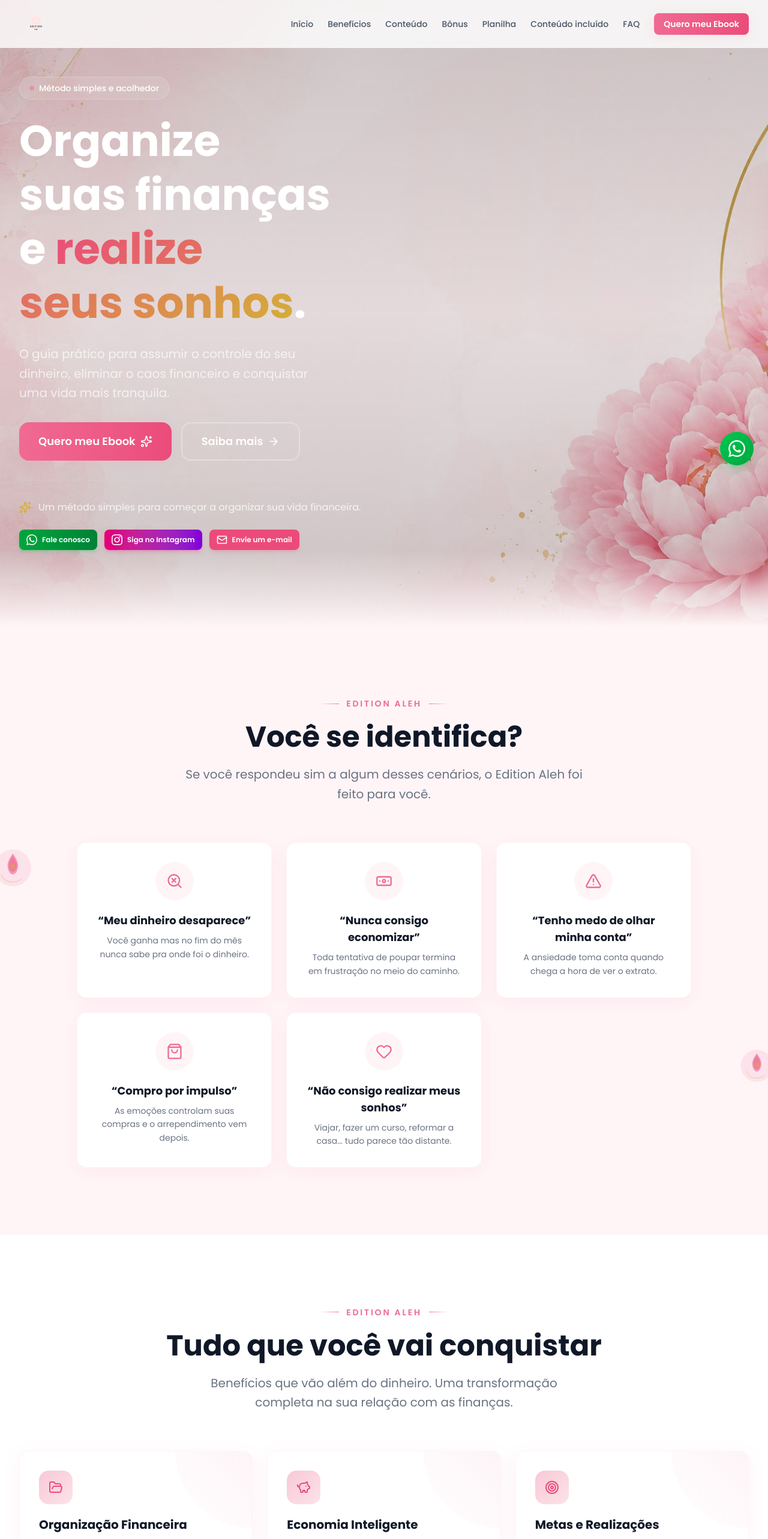
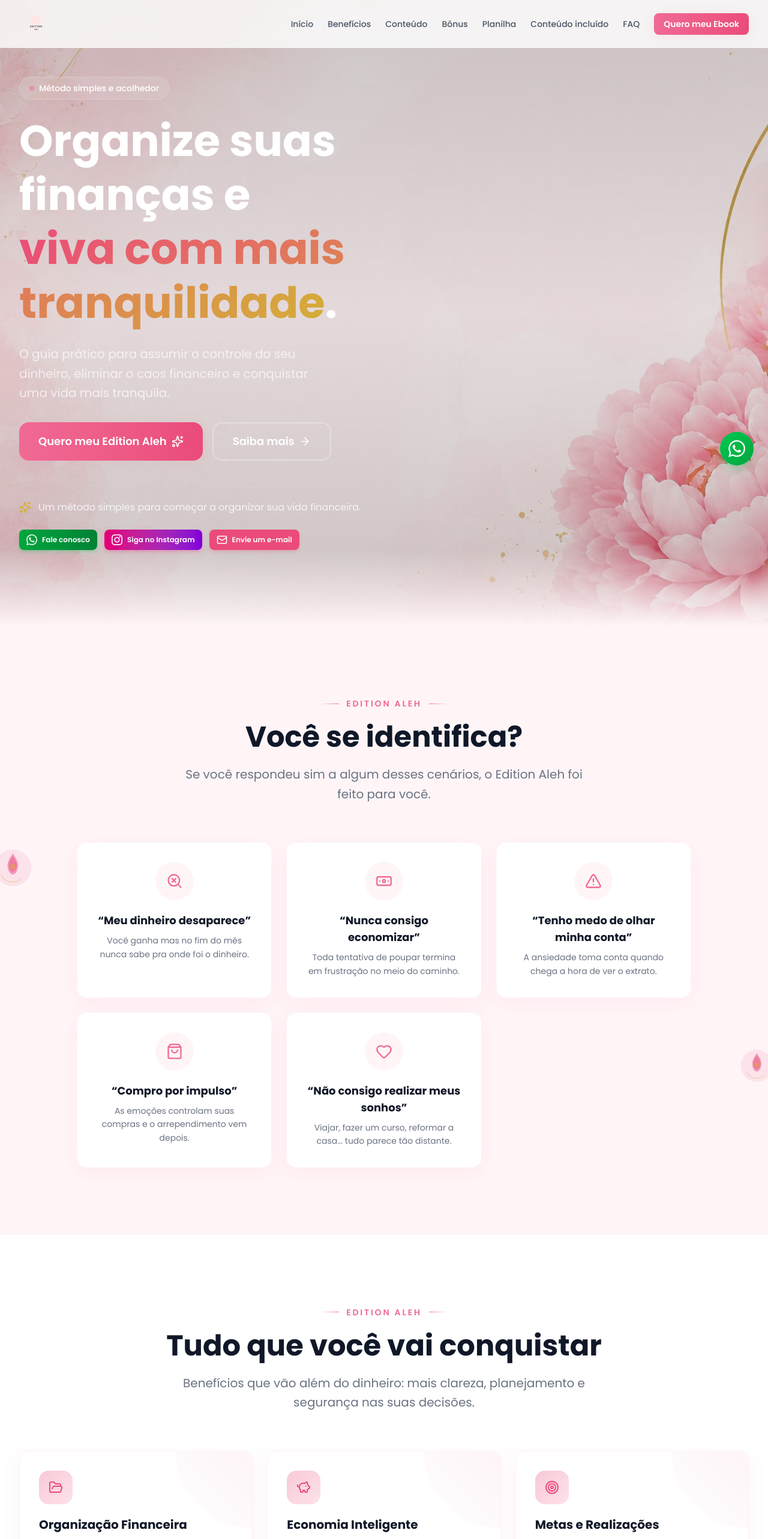
Before and after one commit to willsx69/ALEH_EDITION, a Next.js app: page / in a window 1280 px wide. Shown: the top 2566 px of the page at 60% size. Built offline with nearby package versions, Linux system fonts and the light colour scheme.

Commit message:
Tone down exaggerated claims, clarify R,99 offer and CTA texts

```diff
--- a/src/components/cards/PricingCard.tsx
+++ b/src/components/cards/PricingCard.tsx
@@ -35,10 +35,12 @@ export function PricingCard({ plan }: PricingCardProps) {
           {plan.originalPrice && (
             <p className="text-gray-400 line-through text-lg mb-1">{plan.originalPrice}</p>
           )}
+          <p className="text-gray-400 text-sm mb-1">Por apenas</p>
           <p className="text-3xl sm:text-5xl font-bold text-gray-900">{plan.price}</p>
           <p className="text-gray-400 text-sm mt-2">Pagamento único - acesso vitalício</p>
         </div>
 
+        <p className="text-gray-900 font-semibold mb-4">Você recebe:</p>
         <ul className="space-y-4 mb-8">
           {plan.features.map((feature) => (
             <li key={feature} className="flex items-start gap-3">
@@ -58,7 +60,7 @@ export function PricingCard({ plan }: PricingCardProps) {
           iconPosition="left"
           href={PURCHASE_LINK}
         >
-          Quero meu Ebook
+          Quero meu Edition Aleh
         </Button>
 
           <div className="flex items-center justify-center gap-2 mt-4">
--- a/src/components/sections/BeforeAfter.tsx
+++ b/src/components/sections/BeforeAfter.tsx
@@ -11,7 +11,7 @@ export function BeforeAfterSection() {
       <div className="max-w-7xl mx-auto px-4 sm:px-6 lg:px-8">
         <SectionTitle
           title="Antes e Depois"
-          subtitle="A transformação que o Edition Aleh proporciona na vida das mulheres."
+          subtitle="O que muda quando você começa a se organizar financeiramente."
         />
 
         <div className="grid lg:grid-cols-2 gap-8 max-w-5xl mx-auto">
--- a/src/components/sections/Benefits.tsx
+++ b/src/components/sections/Benefits.tsx
@@ -13,7 +13,7 @@ export function Benefits() {
       <div className="max-w-7xl mx-auto px-4 sm:px-6 lg:px-8 relative">
         <SectionTitle
           title="Tudo que você vai conquistar"
-          subtitle="Benefícios que vão além do dinheiro. Uma transformação completa na sua relação com as finanças."
+          subtitle="Benefícios que vão além do dinheiro: mais clareza, planejamento e segurança nas suas decisões."
         />
 
         <StaggerContainer className="grid sm:grid-cols-2 lg:grid-cols-3 gap-6">
--- a/src/components/sections/Bonuses.tsx
+++ b/src/components/sections/Bonuses.tsx
@@ -13,7 +13,7 @@ export function Bonuses() {
       <div className="max-w-7xl mx-auto px-4 sm:px-6 lg:px-8 relative">
         <SectionTitle
           title="Bônus Inclusos"
-          subtitle="Um pacote completo de ferramentas para acelerar sua transformação financeira."
+          subtitle="Um pacote completo de ferramentas para colocar sua organização financeira em prática."
         />
 
         <StaggerContainer className="grid sm:grid-cols-2 lg:grid-cols-4 gap-6 max-w-6xl mx-auto">
--- a/src/components/sections/CTA.tsx
+++ b/src/components/sections/CTA.tsx
@@ -67,7 +67,7 @@ export function CTA() {
               iconPosition="left"
               href={PURCHASE_LINK}
             >
-              Quero meu Ebook Agora
+              Começar agora por {PRICING.price}
             </Button>
           </div>
 
--- a/src/components/sections/Hero.tsx
+++ b/src/components/sections/Hero.tsx
@@ -44,7 +44,7 @@ export function Hero() {
 
             <h1 className="text-4xl sm:text-5xl md:text-6xl lg:text-7xl font-bold text-white leading-tight mb-6 text-balance">
               Organize suas finanças e{" "}
-              <span className="text-gradient">realize seus sonhos</span>.
+              <span className="text-gradient">viva com mais tranquilidade</span>.
             </h1>
 
             <p className="text-lg sm:text-xl text-white/70 leading-relaxed mb-8 max-w-lg">
@@ -58,7 +58,7 @@ export function Hero() {
                 icon={<Sparkles size={20} />}
                 onClick={scrollToCTA}
               >
-                Quero meu Ebook
+                Quero meu Edition Aleh
               </Button>
               <Button
                 size="lg"
--- a/src/components/sections/HowItWorks.tsx
+++ b/src/components/sections/HowItWorks.tsx
@@ -22,8 +22,8 @@ const steps = [
   },
   {
     icon: Sparkles,
-    title: "Transforme sua Vida",
-    description: "Veja a mudança acontecer e conquiste a liberdade financeira.",
+    title: "Transforme sua relação com o dinheiro",
+    description: "Mantenha a constância e veja sua organização financeira evoluir mês a mês.",
   },
 ];
 
@@ -33,7 +33,7 @@ export function HowItWorks() {
       <div className="max-w-7xl mx-auto px-4 sm:px-6 lg:px-8">
         <SectionTitle
           title="Como funciona"
-          subtitle="Simples, prático e transformador. Veja como é fácil começar."
+          subtitle="Simples e prático. Veja como é fácil começar."
         />
 
         <StaggerContainer className="grid sm:grid-cols-2 lg:grid-cols-4 gap-6">
--- a/src/components/sections/Spreadsheet.tsx
+++ b/src/components/sections/Spreadsheet.tsx
@@ -19,7 +19,7 @@ export function Spreadsheet() {
       <div className="relative max-w-7xl mx-auto px-4 sm:px-6 lg:px-8">
         <SectionTitle
           title="Planilha Financeira Premium"
-          subtitle="A ferramenta ideal para colocar em prática tudo o que você aprende no ebook."
+          subtitle="Uma ferramenta complementar ao Edition Aleh para colocar sua organização financeira em prática."
         />
 
         <motion.div
--- a/src/components/sections/WhatYouGet.tsx
+++ b/src/components/sections/WhatYouGet.tsx
@@ -35,7 +35,7 @@ export function WhatYouGet() {
       <div className="max-w-7xl mx-auto px-4 sm:px-6 lg:px-8 relative">
         <SectionTitle
           title="O que você vai encontrar no Edition Aleh"
-          subtitle="Tudo o que está incluído na sua compra, organizado para facilitar a sua transformação financeira."
+          subtitle="Tudo o que está incluído na sua compra, pronto para você começar sua organização financeira."
         />
 
         <StaggerContainer className="grid sm:grid-cols-2 lg:grid-cols-3 gap-6 max-w-5xl mx-auto">
--- a/src/components/sections/WhatYouLearn.tsx
+++ b/src/components/sections/WhatYouLearn.tsx
@@ -13,7 +13,7 @@ export function WhatYouLearn() {
       <div className="max-w-7xl mx-auto px-4 sm:px-6 lg:px-8 relative">
         <SectionTitle
           title="O que você vai aprender"
-          subtitle="Um conteúdo completo e estruturado para sua transformação financeira."
+          subtitle="Um conteúdo completo e estruturado para começar a organizar sua vida financeira."
         />
 
         <StaggerContainer className="grid sm:grid-cols-2 lg:grid-cols-3 gap-6 max-w-5xl mx-auto">
--- a/src/constants/index.ts
+++ b/src/constants/index.ts
@@ -105,7 +105,7 @@ export const WHAT_YOU_LEARN = [
   },
   {
     title: "Mudança de Mentalidade",
-    description: "Transforme sua relação com o dinheiro de vez.",
+    description: "Comece a transformar sua relação com o dinheiro, no seu ritmo.",
   },
 ];
 
@@ -198,7 +198,7 @@ export const BEFORE_AFTER: BeforeAfter = {
     "Organização que funciona",
     "Controle total das finanças",
     "Clareza para decidir",
-    "Liberdade financeira real",
+    "Mais clareza e segurança para cuidar do seu dinheiro",
   ],
 };
 
@@ -305,15 +305,13 @@ export const PRICING: PricingPlan = {
   name: "Edition Aleh",
   price: "R$ 9,99",
   originalPrice: "R$ 19,90",
-  description: "Transforme sua relação com o dinheiro e conquiste a liberdade financeira que você merece.",
+  description: "Comece a transformar sua relação com o dinheiro e dê os primeiros passos para organizar sua vida financeira.",
   features: [
-    "Ebook completo em PDF",
+    "E-book Edition Aleh em PDF",
     "Planner Financeiro",
     "Checklist Financeiro",
     "Calendário Financeiro",
-    "Desafio 30 Dias",
-    "Suporte via e-mail",
-    "7 dias de garantia",
+    "Desafio de 30 dias",
     "Acesso vitalício",
   ],
 };
```
